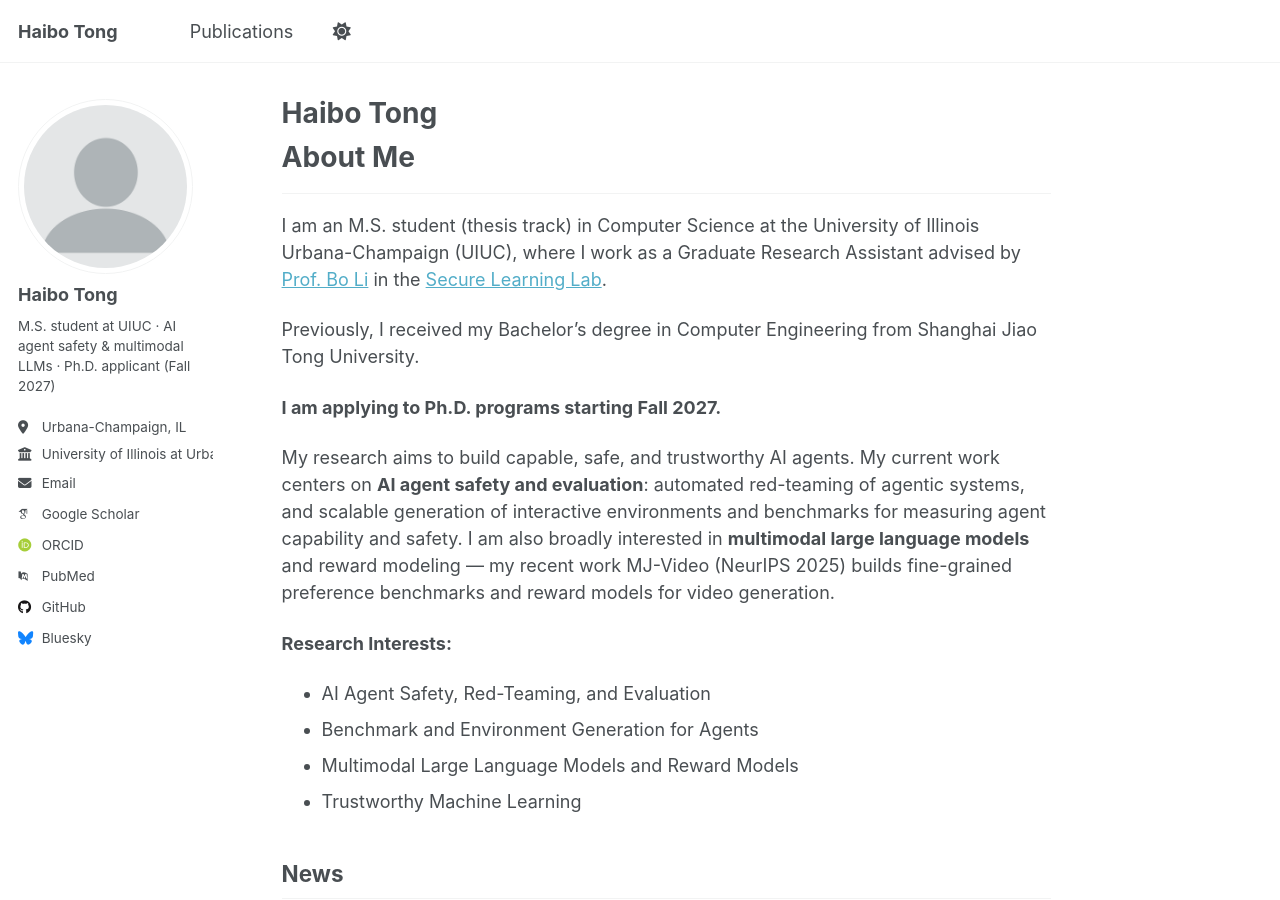
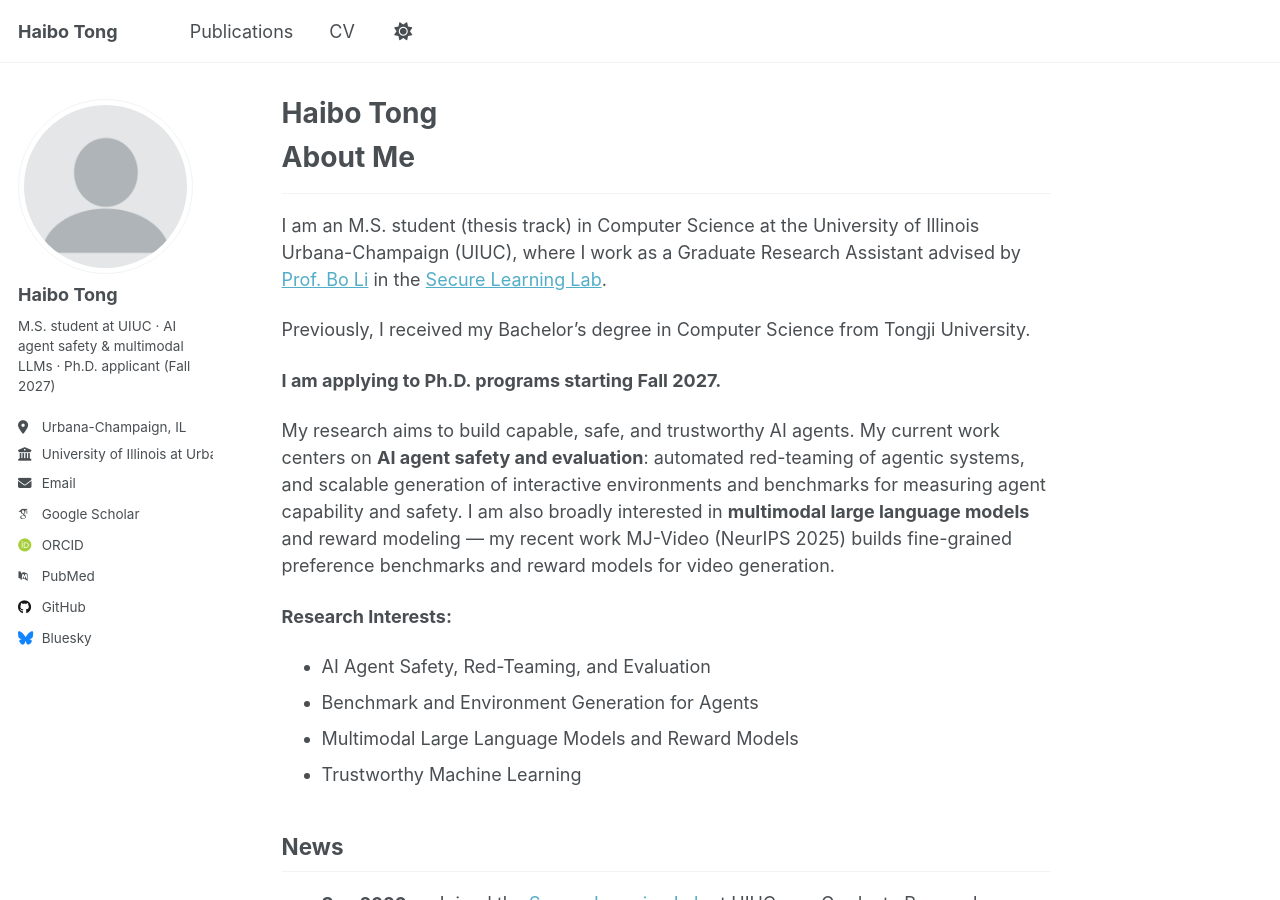
Before and after one commit to EchoRaven/Haibo.github.io, a Jekyll site: the page built from _pages/about.md, in a window 1280 px wide and 900 px high. Built offline with Jekyll 4.4.1, drawn with Linux system fonts in a browser that asks for light colours; some web fonts are replaced; a script that is not in the unit is left out.

Commit message:
Add real CV page, restore CV nav, fix undergrad institution to Tongji
Co-Authored-By: Claude Fable 5 <noreply@anthropic.com>

```diff
--- a/_data/navigation.yml
+++ b/_data/navigation.yml
@@ -3,3 +3,6 @@
 main:
   - title: "Publications"
     url: /publications/
+
+  - title: "CV"
+    url: /cv/
--- a/_pages/about.md
+++ b/_pages/about.md
@@ -13,7 +13,7 @@ redirect_from:
 
 I am an M.S. student (thesis track) in Computer Science at the University of Illinois Urbana-Champaign (UIUC), where I work as a Graduate Research Assistant advised by [Prof. Bo Li](https://aisecure.github.io/) in the [Secure Learning Lab](https://aisecure.github.io/).
 
-Previously, I received my Bachelor's degree in Computer Engineering from Shanghai Jiao Tong University.
+Previously, I received my Bachelor's degree in Computer Science from Tongji University.
 
 **I am applying to Ph.D. programs starting Fall 2027.**
 
```
Also changed, not shown: _pages/cv.md (added, +35 -0 lines).
